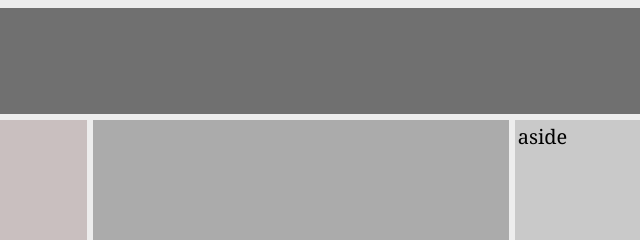
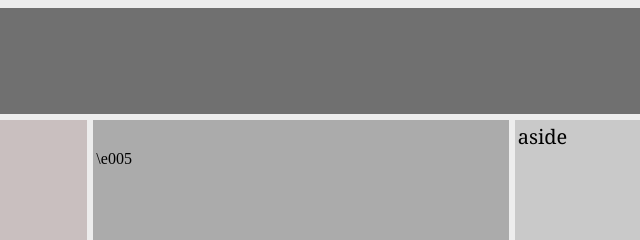
Before and after one commit to cssbird/cssbird.github.io, a plain HTML site: page pages/html-for-icon-font-usage.html in a window 1280 px wide. Shown: the top 240 px of the page, 339-979 px from the left. Drawn offline with Linux system fonts and the light colour scheme; files that its build step writes are made by us from their sources; a web font is replaced by a local one.

Commit message:
Update html-for-icon-font-usage.html

```diff
--- a/pages/html-for-icon-font-usage.html
+++ b/pages/html-for-icon-font-usage.html
@@ -24,7 +24,7 @@
 	        -o-font-smoothing: antialiased;
 	        font-size: 16px !important;
 	        /*content: "\e006";*/
-	        content:attr("data-icon");
+	        content:attr(data-icon);
 	}
 	</style>
 </head>
```
